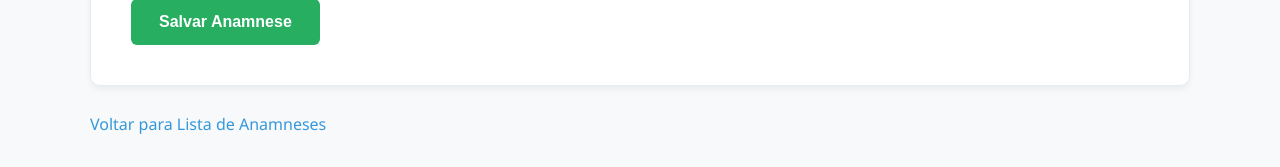
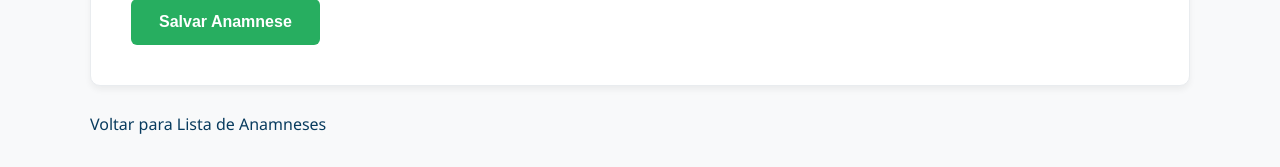
Before and after one commit to anleaes/2026-1-SDM-Segunda-Noite-ZS-02, a Django app: page /anamnese/add/ in a window 1280 px wide. Shown: the part 1451-1618 px from the top of the page. Run offline with Django 5.2, Linux system fonts and the light colour scheme; tables that the repository leaves empty hold one stand-in row (values such as "Sample post").

Commit message:
modifiquei as cores do link

```diff
--- a/prontuarioapp/static/css/style.css
+++ b/prontuarioapp/static/css/style.css
@@ -199,7 +199,7 @@ table tr:hover {
 ========================= */
 
 a {
-    color: #3498db;
+    color: #083b5e;
     text-decoration: none;  /*  não tem sublinhado padrão */
     transition: color 0.2s ease;
 }
```
